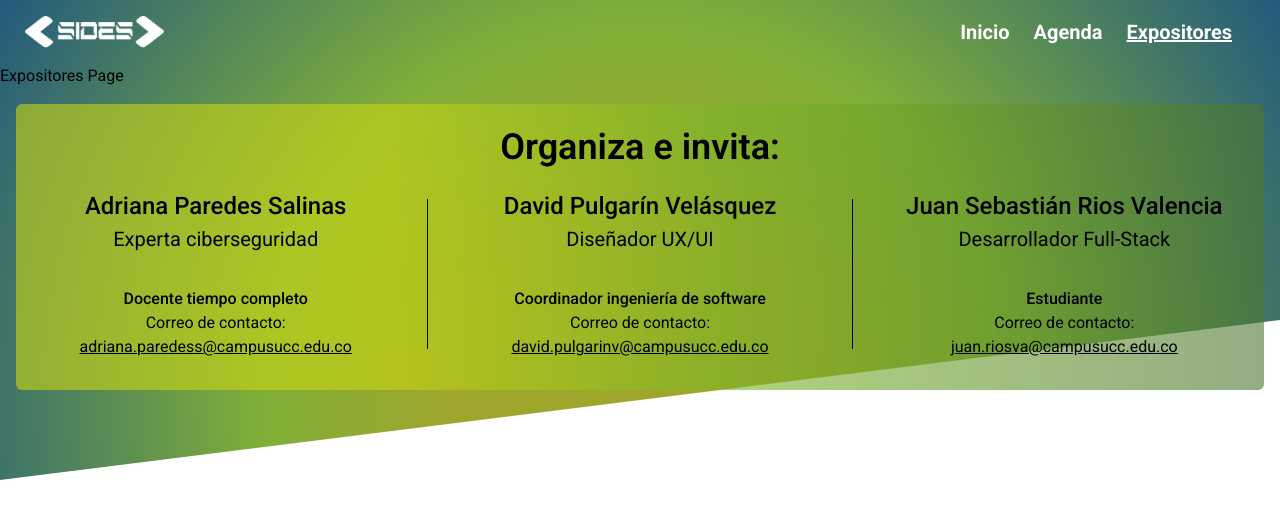
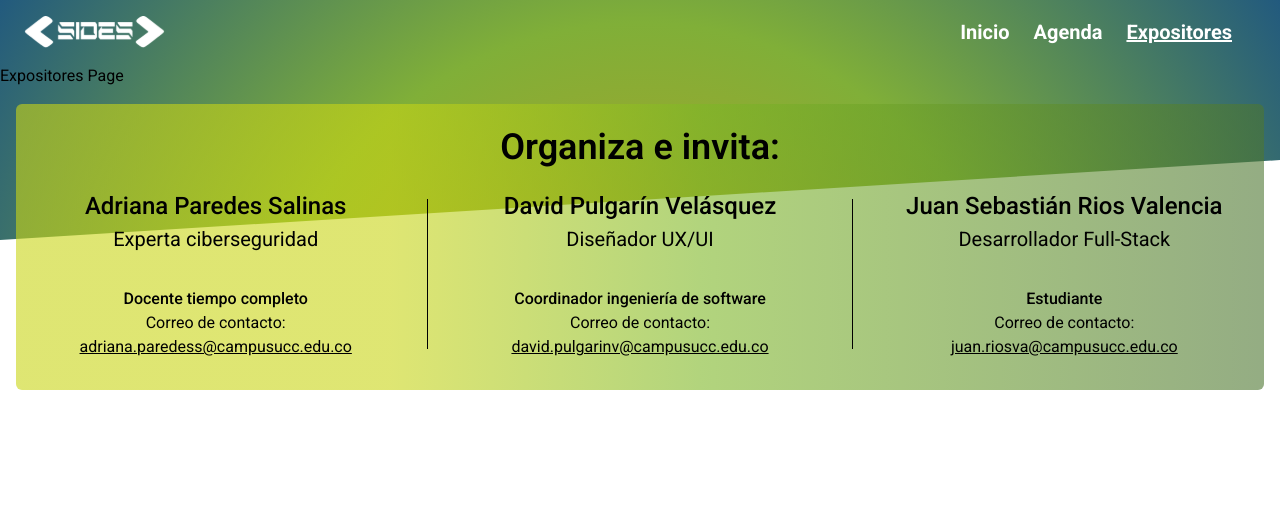
Before and after one commit to UCC-Medellin/sides, a React (Vite) app: page /expositores in a window 1280 px wide. Shown: the top 518 px of the page. Built offline with nearby package versions, Linux system fonts and the light colour scheme.

Commit message:
Fix: Add default and miminal clip bg and personalized clip bg to main page

```diff
--- a/src/components/DiagonalBackground.css
+++ b/src/components/DiagonalBackground.css
@@ -1,3 +1,7 @@
-.clip-diagonal {
+.clip-diagonal-main {
   clip-path: polygon(0 0, 100% 0, 100% 40%, 0 60%);
 }
+
+.clip-diagonal {
+  clip-path: polygon(0 0, 100% 0, 100% 20%, 0 30%);
+}
--- a/src/components/DiagonalBackground.jsx
+++ b/src/components/DiagonalBackground.jsx
@@ -1,10 +1,10 @@
 import './DiagonalBackground.css'
 import {radialGreenGradient} from '../utils/gradients';
 
-const DiagonalBackground = () => {
+const DiagonalBackground = ({isMain = false}) => {
     return (
         <section
-            className="w-[100dvw] h-[100dvh] absolute top-0 right-0 z-[-100] clip-diagonal"
+            className={"w-[100dvw] h-[100dvh] absolute top-0 right-0 z-[-100] " + (isMain ? "clip-diagonal-main" : "clip-diagonal")}
             style={{ background: radialGreenGradient }}
         >
         </section>
```
